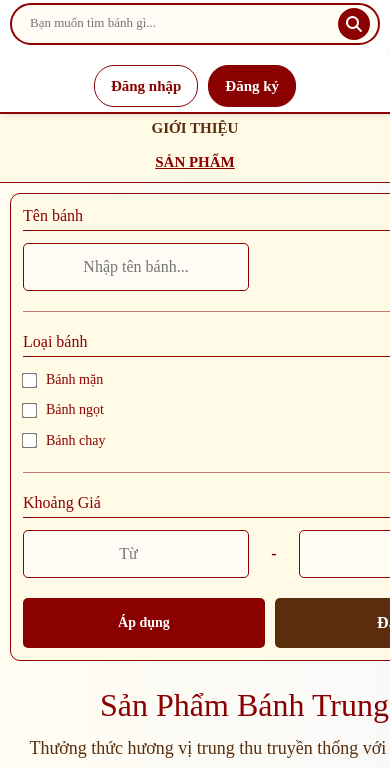
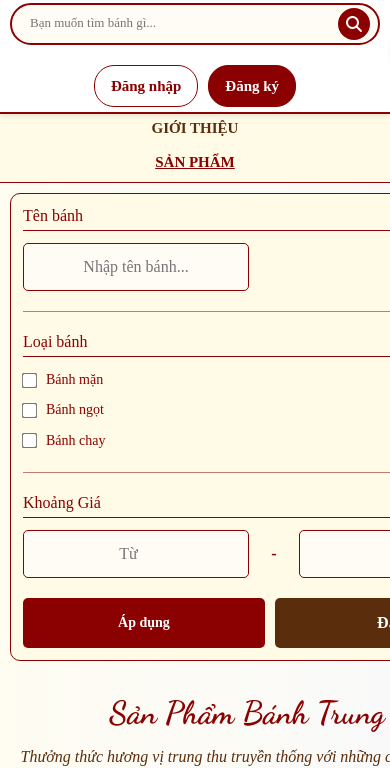
Before and after one commit to YiTang-159/ideal-octo-memory, a plain HTML site: page pages/product.html in a window 390 px wide. Shown: the part 67-835 px from the top of the page. Drawn offline with Linux system fonts and the light colour scheme.

Commit message:
style: unify page-title styling across User section
- Centralize .page-title and .page-subtitle styles in common.css
- Apply 'Dancing Script' font and consistent sizing to all section headers
- Remove redundant title styling from individual CSS files (about, product, history, checkout)
- Refactor headers in Cart, Checkout, and History to use sentence case for better readability
- Ensure consistent responsive behavior for titles on mobile devices

```diff
--- a/assets/css/user/about.css
+++ b/assets/css/user/about.css
@@ -9,14 +9,6 @@ main {
     padding: 15px 25px 25px;
 }
 
-main h1 {
-    text-align: center;
-    font-family: 'Dancing Script', cursive;
-    font-size: 52px;
-    color: #8B0000;
-    margin-top: 10px;
-    margin-bottom: 15px;
-}
 
 .about-container {
     display: flex;
@@ -89,11 +81,6 @@ main h1 {
         font-size: 18px;
     }
 
-    main h1 {
-        font-size: 44px;
-        margin-top: 15px;
-        margin-bottom: 20px;
-    }
 
     .about-section {
         gap: 20px;
@@ -126,11 +113,6 @@ main h1 {
         line-height: 1.7;
     }
 
-    main h1 {
-        font-size: 38px;
-        margin-top: 10px;
-        margin-bottom: 15px;
-    }
 
     .about-section,
     .about-section.reverse {
@@ -166,11 +148,6 @@ main h1 {
         line-height: 1.6;
     }
 
-    main h1 {
-        font-size: 32px;
-        margin-top: 8px;
-        margin-bottom: 12px;
-    }
 
     .about-section {
         gap: 15px;
@@ -197,9 +174,6 @@ main h1 {
 }
 
 @media (max-width: 360px) {
-    main h1 {
-        font-size: 28px;
-    }
 
     .main-section-title {
         font-size: 24px;
--- a/assets/css/user/checkout.css
+++ b/assets/css/user/checkout.css
@@ -40,20 +40,8 @@ body {
     color: var(--brand-crimson);
 }
 
-h1 {
-    text-align: center;
-    font-size: 2.5rem;
-    margin-bottom: 10px;
-    color: var(--brand-crimson);
-    font-weight: 700;
-}
 
-.subtitle {
-    text-align: center;
-    color: var(--muted-brown);
-    margin-bottom: 30px;
-    font-size: 1.1rem;
-}
+/* Unified page title handled by common.css */
 
 #checkout-container {
     max-width: 1000px;
--- a/assets/css/user/common.css
+++ b/assets/css/user/common.css
@@ -32,6 +32,66 @@ body {
     flex-direction: column;
 }
 
+/* ===== UNIFIED PAGE TITLE ===== */
+.page-title {
+    text-align: center;
+    font-family: 'Dancing Script', cursive;
+    font-size: 52px;
+    color: var(--primary-color);
+    margin-top: 20px;
+    margin-bottom: 15px;
+    font-weight: 700;
+}
+
+.page-subtitle {
+    font-size: 20px;
+    color: var(--text-dark);
+    text-align: center;
+    margin-bottom: 30px;
+    font-style: italic;
+    font-family: "Century", serif;
+}
+
+/* Responsive Page Title */
+@media (max-width: 992px) {
+    .page-title {
+        font-size: 44px;
+        margin-top: 15px;
+        margin-bottom: 20px;
+    }
+}
+
+@media (max-width: 768px) {
+    .page-title {
+        font-size: 38px;
+        margin-top: 10px;
+        margin-bottom: 15px;
+    }
+
+    .page-subtitle {
+        font-size: 18px;
+        margin-bottom: 20px;
+    }
+}
+
+@media (max-width: 480px) {
+    .page-title {
+        font-size: 32px;
+        margin-top: 8px;
+        margin-bottom: 12px;
+    }
+
+    .page-subtitle {
+        font-size: 16px;
+    }
+}
+
+@media (max-width: 360px) {
+    .page-title {
+        font-size: 28px;
+    }
+}
+
 /* ===== FOOTER ===== */
 footer {
     text-align: center;
--- a/assets/css/user/history.css
+++ b/assets/css/user/history.css
@@ -2,17 +2,7 @@
 /* Header/nav/search/dropdown rules are in header.css — not duplicated here */
 
 /* Page title */
-.page-title {
-    font-size: 32px;
-    color: #8B0000;
-    padding: 15px 20px;
-    font-family: 'Dancing Script', cursive;
-    font-weight: 700;
-    text-align: center;
-    background-color: #FFFFFF;
-    border-bottom: none;
-    margin: 0;
-}
+/* Page title handled by common.css */
 
 /* History container */
 #history-container {
--- a/assets/css/user/product.css
+++ b/assets/css/user/product.css
@@ -133,19 +133,8 @@
     flex: 1;
 }
 
-.page-title {
-    font-size: 32px;
-    color: #8B0000;
-    margin-bottom: 10px;
-    text-align: center;
-}
 
-.page-subtitle {
-    font-size: 18px;
-    color: #5a2d0c;
-    text-align: center;
-    margin-bottom: 30px;
-}
+/* Redundant .page-title and .page-subtitle are now in common.css */
 
 .search-results-info {
     margin-bottom: 20px;
```
Also changed, not shown: pages/about.html (+1 -1 lines), pages/cart.html (+9 -7 lines), pages/checkout.html (+3 -2 lines), pages/history.html (+9 -6 lines), pages/login.html (+2 -1 lines), pages/product-detail.html (+1 -0 lines), pages/profile.html (+2 -1 lines), pages/register.html (+2 -1 lines).
